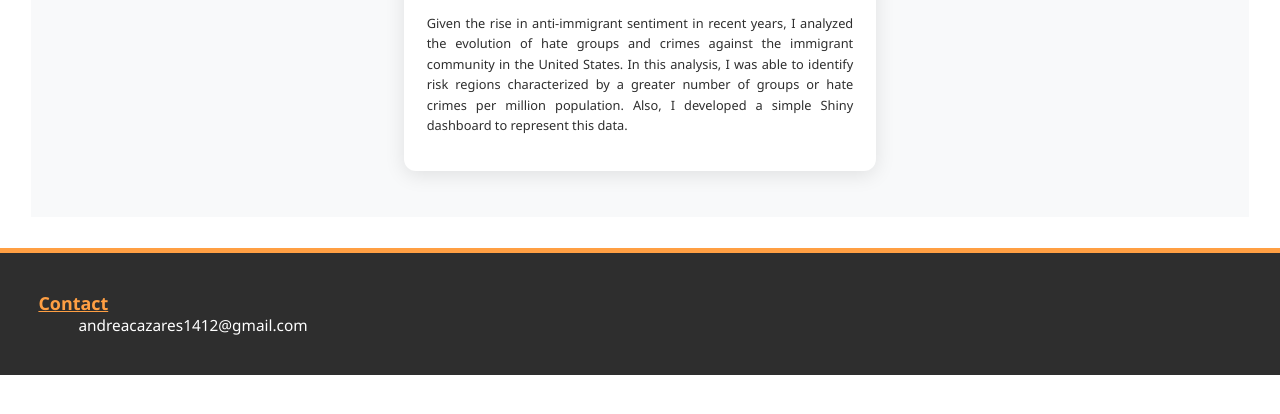
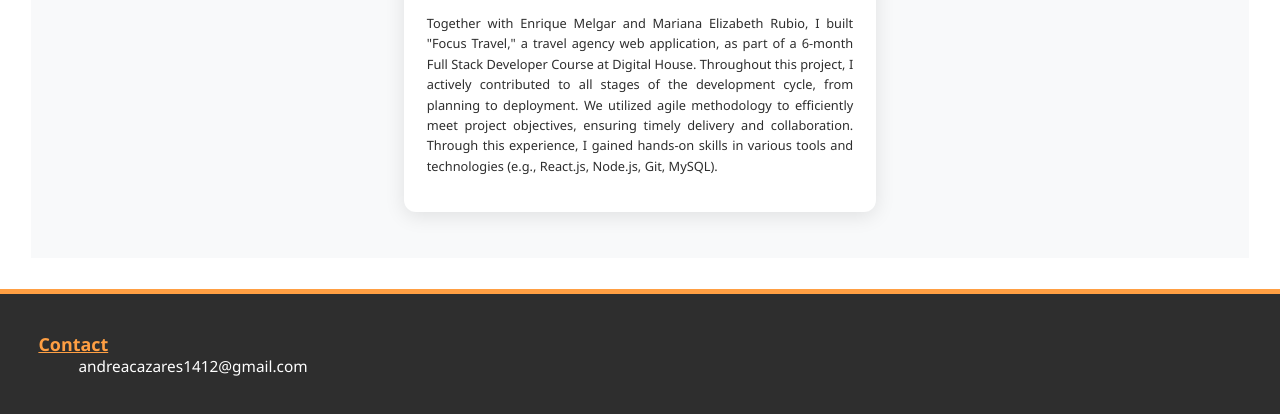
Before and after one commit to AndreaCazares1412/andreacazares.github.io, a plain HTML site: page index.html in a window 1280 px wide. Shown: the part 1856-2270 px from the top of the page. Before the commit the page ends 2231 px from the top, so only its background shows below. Drawn offline with Linux system fonts and the light colour scheme.

Commit message:
Update index.html

```diff
--- a/index.html
+++ b/index.html
@@ -162,15 +162,16 @@
               Understanding the Anti-immigration sentiment in the U.S. with hate-crime data
             </a>
           </h4>
-          <a href="https://github.com/jramtos/hate_groups">
+          <a href="https://github.com/AndreaCazares1412/grupo_2_agencias">
             <img src="hatecrimes.png" class="project-img" /></a>
           <p>
-            Given the rise in anti-immigrant sentiment in recent years,
-            I analyzed the evolution of hate groups and crimes against
-            the immigrant community in the United States.
-            In this analysis, I was able to identify risk regions characterized
-            by a greater number of groups or hate crimes per million population.
-            Also, I developed a simple Shiny dashboard to represent this data.
+            Together with Enrique Melgar and Mariana Elizabeth Rubio, I built "Focus Travel,"
+            a travel agency web application, as part of a 6-month Full Stack Developer Course at
+            <a href="https://www.digitalhouse.com/mx"> Digital House. </a>
+            Throughout this project, I actively contributed to all stages of the development cycle,
+            from planning to deployment. We utilized agile methodology to efficiently meet project objectives,
+            ensuring timely delivery and collaboration.
+            Through this experience, I gained hands-on skills in various tools and technologies (e.g., React.js, Node.js, Git, MySQL).
 
           </p>
         </div>
```
